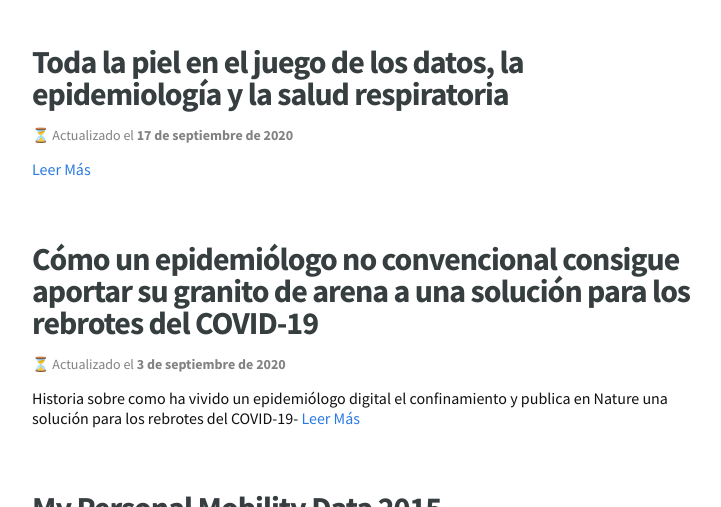
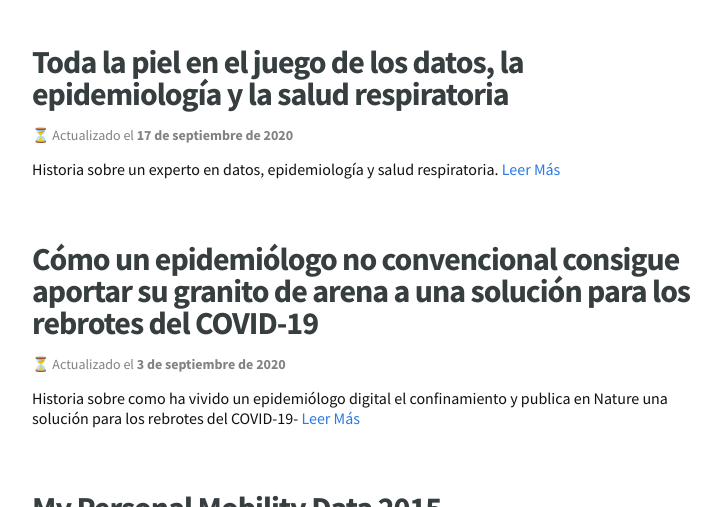
Before and after one commit to dmartincc/dmartincc.github.io, a Jekyll site: the page built from blog/blog.html, in a window 1280 px wide and 900 px high, cut to the strip 393-900 px from the top of the window. Shown: the whole strip, without its empty margins (268-989 px from the left). Built offline with Jekyll 4.4.1, drawn with Linux system fonts in a browser that asks for light colours; nearby versions of some CDN libraries; some web fonts are replaced; comment, search, counter and statistics services are not loaded.

Commit message:
Update post

```diff
--- a/_posts/2020-09-16-skin-in-the-game-epidemiology.md
+++ b/_posts/2020-09-16-datos-salud-respiratoria-epidemiologia.md
@@ -6,8 +6,7 @@ author: David
 keywords: ''
 category: ''
 image: "/uploads/saam-1909-10-2_1.jpg"
-description: ''
-
+description: 'Historia sobre un experto en datos, epidemiología y salud respiratoria.'
 ---
 El otro día, un lector de mi primer artículo me dijo: “Sí, tienes “skin in the game”, de veras que te admiro.”
 
```
